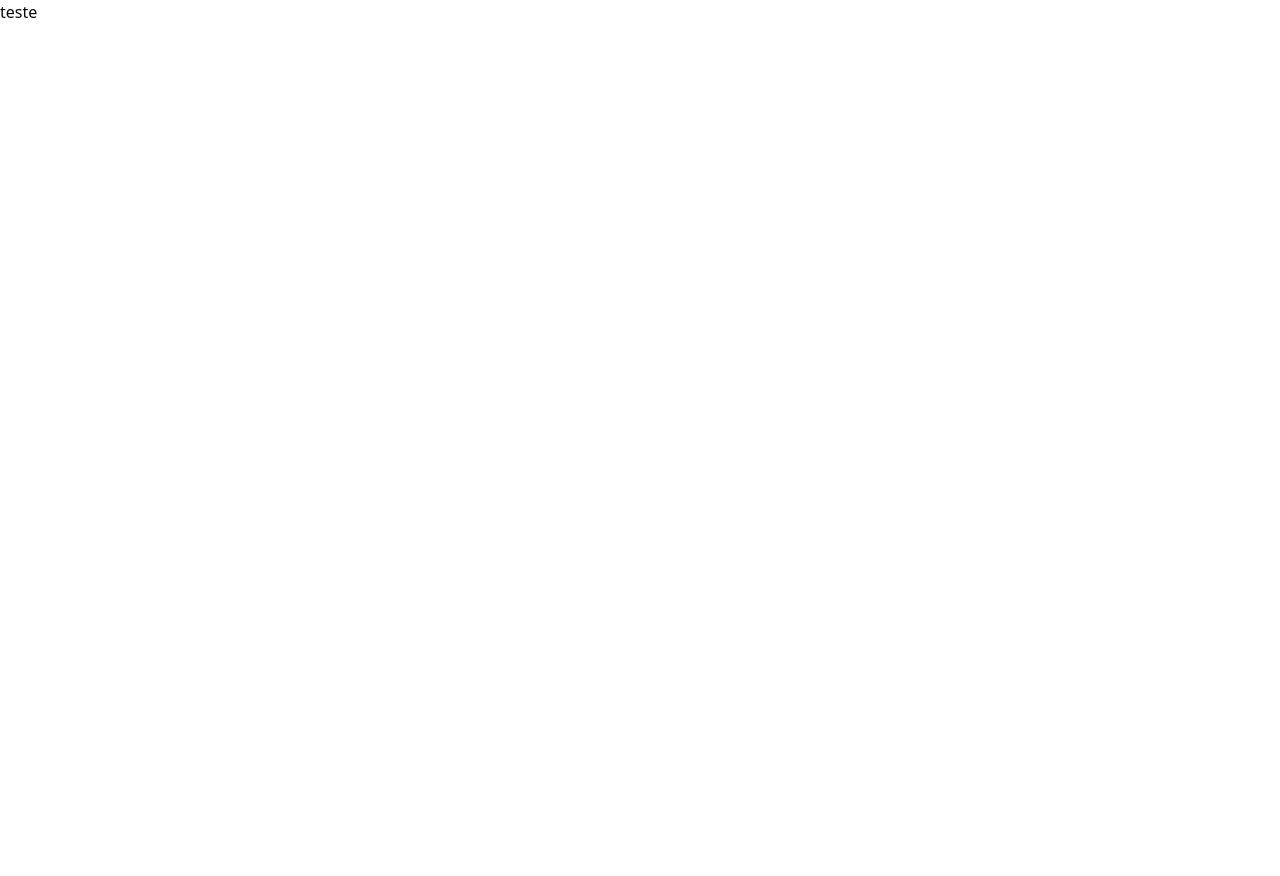
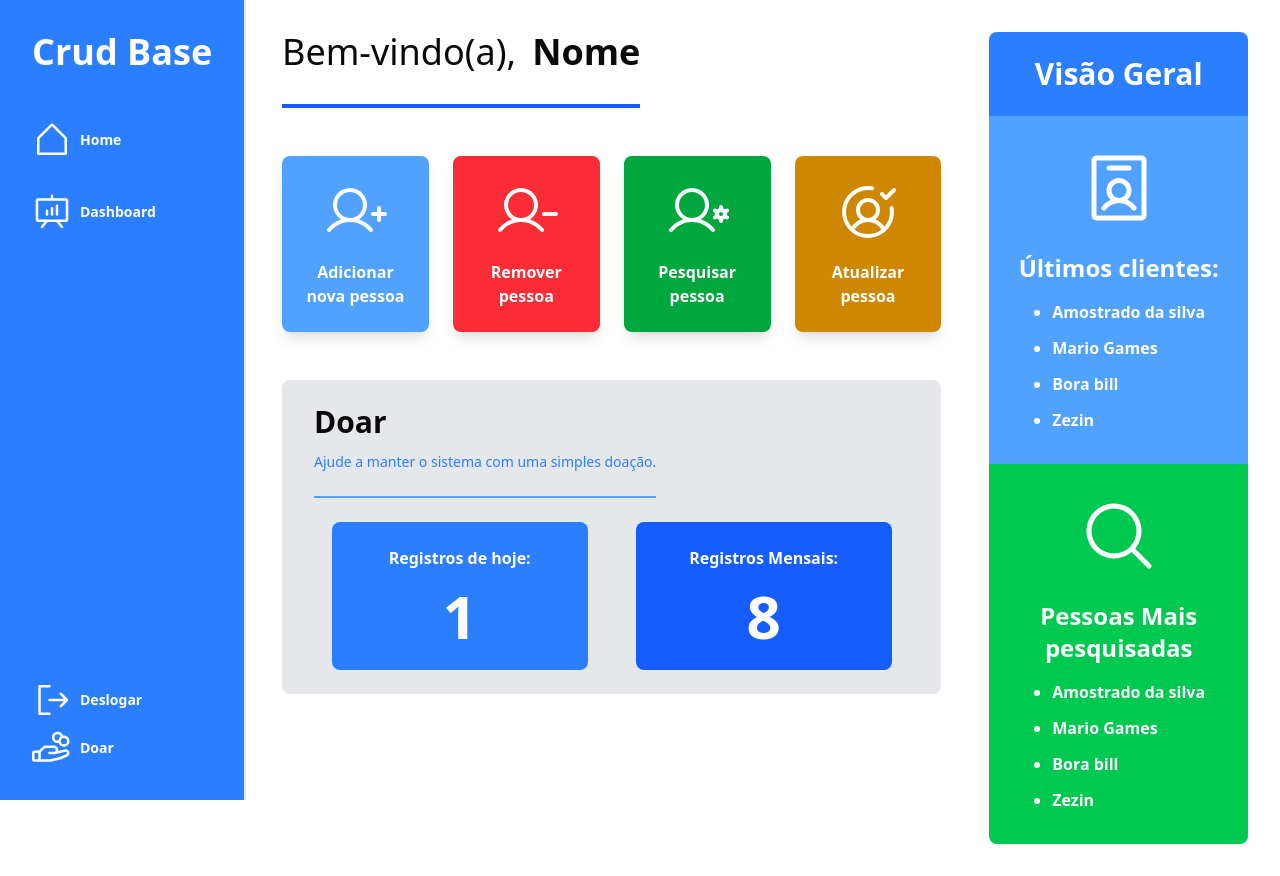
Before and after one commit to Kiuzo/crud-base, a Next.js app: page /inicio in a window 1280 px wide. Before the commit the page ends 800 px from the top, so only its background shows below. Built offline with nearby package versions, Linux system fonts and the light colour scheme.

Commit message:
Feat: Sidebar + Inicio

```diff
--- a/src/components/includes/Navbar.tsx
+++ b/src/components/includes/Navbar.tsx
@@ -9,7 +9,7 @@ export default function Navbar() {
 
                 <Link
                     href="/"
-                    className="text-3xl md:text-4xl lg:text-5xl font-semibold select-none transition-transform duration-300 hover:scale-105 hover:text-red-400"
+                    className="text-3xl md:text-4xl lg:text-5xl font-semibold select-none "
                 >
                     Crud Base
                 </Link>
@@ -21,21 +21,21 @@ export default function Navbar() {
                         <li>
                             <Link
                                 href="/"
-                                className="transition-colors duration-300 hover:text-red-400 hover:font-bold select-none"
+                                className="select-none"
                             >Home
                             </Link>
                         </li>
                         <li>
                             <Link
                                 href="/auth/login"
-                                className="transition-colors duration-300 hover:text-red-400 hover:font-bold select-none"
+                                className="select-none"
                             >Fazer Login
                             </Link>
                         </li>
                         <li>
                             <Link
                                 href="/auth/register"
-                                className="transition-colors duration-300 hover:text-red-400 hover:font-bold select-none"> Criar Conta
+                                className="select-none"> Criar Conta
                             </Link>
                         </li>
 
--- /dev/null
+++ b/src/components/includes/Sidebar.tsx
@@ -0,0 +1,66 @@
+import { HouseSimpleIcon, PresentationChartIcon } from "@phosphor-icons/react";
+import { SignOutIcon } from "@phosphor-icons/react";
+import { HandCoinsIcon } from "@phosphor-icons/react";
+import Image from "next/image";
+import Link from "next/link";
+
+export function Sidebar() {
+    return (
+        <section>
+
+            <aside className="fixed left-0 flex flex-col gap-12  bg-blue-500 border-r-2  text-white w-fit h-screen p-8 items-start">
+
+                <h1 className="text-4xl tracking-normal font-bold text-center">Crud Base</h1>
+
+                <div className="flex flex-col gap-8">
+
+                    <div className="flex items-center gap-2">
+
+                        <HouseSimpleIcon
+                            className="w-10 h-10" />
+
+                        <Link href="#" className="text-sm tracking-normal font-semibold">Home</Link>
+
+                    </div>
+
+                    <div className="flex items-center gap-2">
+
+                        <PresentationChartIcon
+                            className="w-10 h-10" />
+
+                        <Link href="#" className="text-sm tracking-normal font-semibold">Dashboard</Link>
+
+                    </div>
+
+
+                </div>
+
+
+
+                <div className="flex flex-col  mt-auto gap-2">
+
+                    <div className="flex items-center gap-2">
+
+                        <SignOutIcon
+                            className="w-10 h-10" />
+
+                        <Link href="#" className="text-sm tracking-normal font-semibold">Deslogar</Link>
+
+                    </div>
+
+                    <div className="flex items-center gap-2">
+
+                        <HandCoinsIcon
+                            className="w-10 h-10" />
+
+                        <Link href="#" className="text-sm tracking-normal font-semibold">Doar</Link>
+
+                    </div>
+
+                </div>
+
+            </aside>
+
+        </section>
+    );
+}
--- a/src/components/landing/about.tsx
+++ b/src/components/landing/about.tsx
@@ -1,8 +1,8 @@
 import Image from "next/image";
 import aboutImg from "../../../public/about.png";
 import { Check } from "lucide-react";
-import { WhatsappLogoIcon } from "@phosphor-icons/react/dist/ssr";
-import { GithubLogoIcon } from "@phosphor-icons/react/dist/ssr";
+import { WhatsappLogoIcon } from "@phosphor-icons/react";
+import { GithubLogoIcon } from "@phosphor-icons/react";
 
 export function About() {
     return (
--- a/src/components/system/Inicio_Component.tsx
+++ b/src/components/system/Inicio_Component.tsx
@@ -1,7 +1,126 @@
-export function InicioComponent(){
-    return(
-        <section>
-            <h1>teste</h1>
+import { IdentificationBadge, MagnifyingGlass, UserCircleCheck, UserGear, UserMinus, UserPlus } from "@phosphor-icons/react";
+import Link from "next/link";
+
+export function InicioComponent() {
+    return (
+        <section className="flex flex-col gap-y-8 py-8 px-4 lg:px-8">
+
+            <div className="flex flex-col lg:flex-row gap-8 lg:gap-12 items-start justify-center">
+
+                <div className="flex flex-col gap-8 lg:gap-12 w-full lg:w-auto">
+
+                    <div className="flex gap-4 items-center border-b-4 border-blue-600 w-fit pb-4 lg:pb-8">
+                        <h1 className="text-2xl md:text-3xl lg:text-4xl">Bem-vindo(a),</h1>
+                        <h1 className="text-2xl md:text-3xl lg:text-4xl font-bold">Nome</h1>
+                    </div>
+
+                    <div className="grid grid-cols-2 lg:grid-cols-4 gap-4 lg:gap-6">
+
+                        <div className="shadow-lg bg-blue-400 rounded-md p-6 flex flex-col items-center justify-center gap-4 text-white font-semibold text-center hover:bg-blue-500 transition-colors cursor-pointer">
+                            <UserPlus className="w-16 h-16" />
+                            <h1 className="text-sm lg:text-base">Adicionar nova pessoa</h1>
+                        </div>
+
+                        <div className="shadow-lg bg-red-500 rounded-md p-6 flex flex-col items-center justify-center gap-4 text-white font-semibold text-center hover:bg-red-600 transition-colors cursor-pointer">
+                            <UserMinus className="w-16 h-16" />
+                            <h1 className="text-sm lg:text-base">Remover pessoa</h1>
+                        </div>
+
+                        <div className="shadow-lg bg-green-600 rounded-md p-6 flex flex-col items-center justify-center gap-4 text-white font-semibold text-center hover:bg-green-700 transition-colors cursor-pointer">
+                            <UserGear className="w-16 h-16" />
+                            <h1 className="text-sm lg:text-base">Pesquisar pessoa</h1>
+                        </div>
+
+                        <div className="shadow-lg bg-yellow-600 rounded-md p-6 flex flex-col items-center justify-center gap-4 text-white font-semibold text-center hover:bg-yellow-700 transition-colors cursor-pointer">
+                            <UserCircleCheck className="w-16 h-16" />
+                            <h1 className="text-sm lg:text-base">Atualizar pessoa</h1>
+                        </div>
+
+                    </div>
+
+                    <div className="bg-gray-200 w-full lg:max-w-4xl px-6 lg:px-8 py-6 rounded-md">
+
+                        <div className="flex flex-col gap-3 border-b-2 border-blue-400 pb-4 lg:pb-6 w-fit">
+                            <h1 className="text-2xl lg:text-3xl font-semibold">Doar</h1>
+                            <Link href="#" className="text-sm text-blue-500 hover:underline">
+                                Ajude a manter o sistema com uma simples doação.
+                            </Link>
+                        </div>
+
+                        <div className="flex flex-col sm:flex-row gap-6 lg:gap-12 justify-center items-center mt-6">
+
+                            <div className="bg-blue-500 rounded-md w-full sm:w-64 p-6 text-white flex flex-col items-center gap-4">
+                                <h1 className="font-bold text-center">Registros de hoje:</h1>
+                                <h1 className="text-4xl lg:text-6xl font-bold">1</h1>
+                            </div>
+
+                            <div className="bg-blue-600 rounded-md w-full sm:w-64 p-6 text-white flex flex-col items-center gap-4">
+                                <h1 className="font-bold text-center">Registros Mensais:</h1>
+                                <h1 className="text-4xl lg:text-6xl font-bold">8</h1>
+                            </div>
+
+                        </div>
+
+                    </div>
+
+                </div>
+
+                <div className="bg-gray-200 rounded-md w-full lg:w-96">
+
+                    <h1 className="font-bold text-2xl lg:text-3xl p-6 bg-blue-500 text-white text-center rounded-t-md">
+                        Visão Geral
+                    </h1>
+
+                    <div className="flex flex-col gap-6 bg-blue-400 py-8 px-6">
+
+                        <div className="flex items-center justify-center">
+                            <IdentificationBadge className="text-white w-16 h-16 lg:w-20 lg:h-20" />
+                        </div>
+
+                        <div className="flex flex-col items-center">
+
+                            <h4 className="font-semibold text-xl lg:text-2xl pb-4 text-white text-center">
+                                Últimos clientes:
+                            </h4>
+
+                            <ul className="flex flex-col gap-3 list-disc text-white font-semibold pl-5">
+                                <li>Amostrado da silva</li>
+                                <li>Mario Games</li>
+                                <li>Bora bill</li>
+                                <li>Zezin</li>
+                            </ul>
+
+                        </div>
+
+                    </div>
+
+                    <div className="flex flex-col gap-6 bg-green-500 py-8 px-6 rounded-b-md">
+
+                        <div className="flex items-center justify-center">
+                            <MagnifyingGlass className="text-white w-16 h-16 lg:w-20 lg:h-20" />
+                        </div>
+
+                        <div className="flex flex-col items-center">
+
+                            <h4 className="font-semibold text-xl lg:text-2xl pb-4 text-white text-center">
+                                Pessoas Mais pesquisadas
+                            </h4>
+
+                            <ul className="flex flex-col gap-3 list-disc text-white font-semibold pl-5">
+                                <li>Amostrado da silva</li>
+                                <li>Mario Games</li>
+                                <li>Bora bill</li>
+                                <li>Zezin</li>
+                            </ul>
+
+                        </div>
+
+                    </div>
+
+                </div>
+
+            </div>
+
         </section>
     );
 }
--- a/src/pages/auth/login.tsx
+++ b/src/pages/auth/login.tsx
@@ -4,7 +4,7 @@ import { Footer } from "../../components/landing/footer";
 
 export default function Login() {
     return (
-       <main className="font-pt-sans">
+       <main >
            <LoginComponent/>
        </main>
     );
--- a/src/pages/auth/register.tsx
+++ b/src/pages/auth/register.tsx
@@ -4,7 +4,7 @@ import { RegisterComponent } from "../../components/account/Register_Component";
 
 export default function Register() {
     return (
-       <main className="font-pt-sans">
+       <main >
            <RegisterComponent/>
        </main>
     );
--- a/src/pages/index.tsx
+++ b/src/pages/index.tsx
@@ -7,14 +7,18 @@ import Navbar from "@/components/includes/Navbar";
 
 export default function Home() {
   return (
-    <main className="font-pt-sans">
-        <Navbar/>
-        <div className="mt-16">
-        <Hero/>
-        <About/>
-        <Services/>
-        <Footer/>
-        </div>
+    <main >
+      <Navbar />
+
+      <div className="mt-16">
+
+        <Hero />
+        <About />
+        <Services />
+        <Footer />
+
+      </div>
+
     </main>
   );
 }
--- a/src/pages/inicio.tsx
+++ b/src/pages/inicio.tsx
@@ -1,9 +1,16 @@
+import { Sidebar } from "@/components/includes/Sidebar";
 import { InicioComponent } from "@/components/system/Inicio_Component"
 
-export default function Inicio(){
-    return(
+export default function Inicio() {
+    return (
         <section>
-            <InicioComponent/>
+
+            <Sidebar/>
+
+            <main className="ml-[250px]">
+                <InicioComponent />
+            </main>
+
         </section>
     );
 }
```
